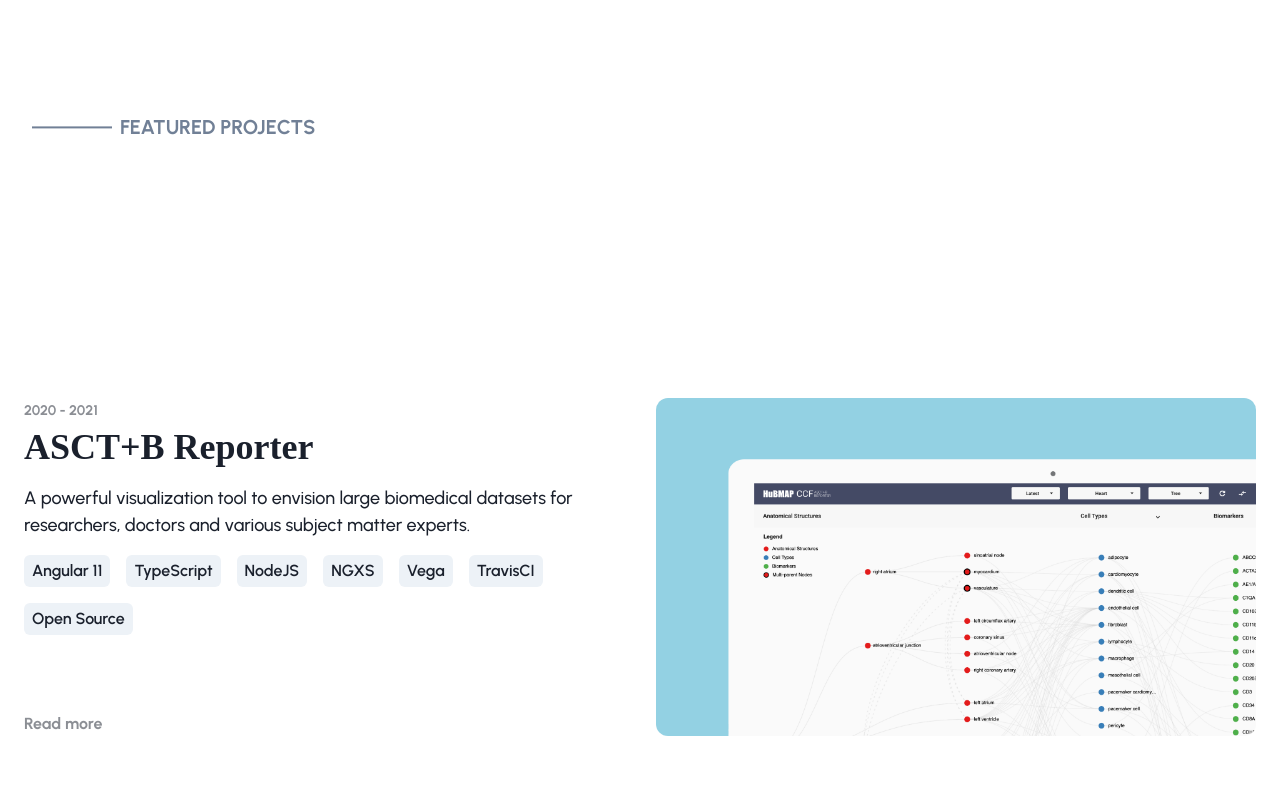
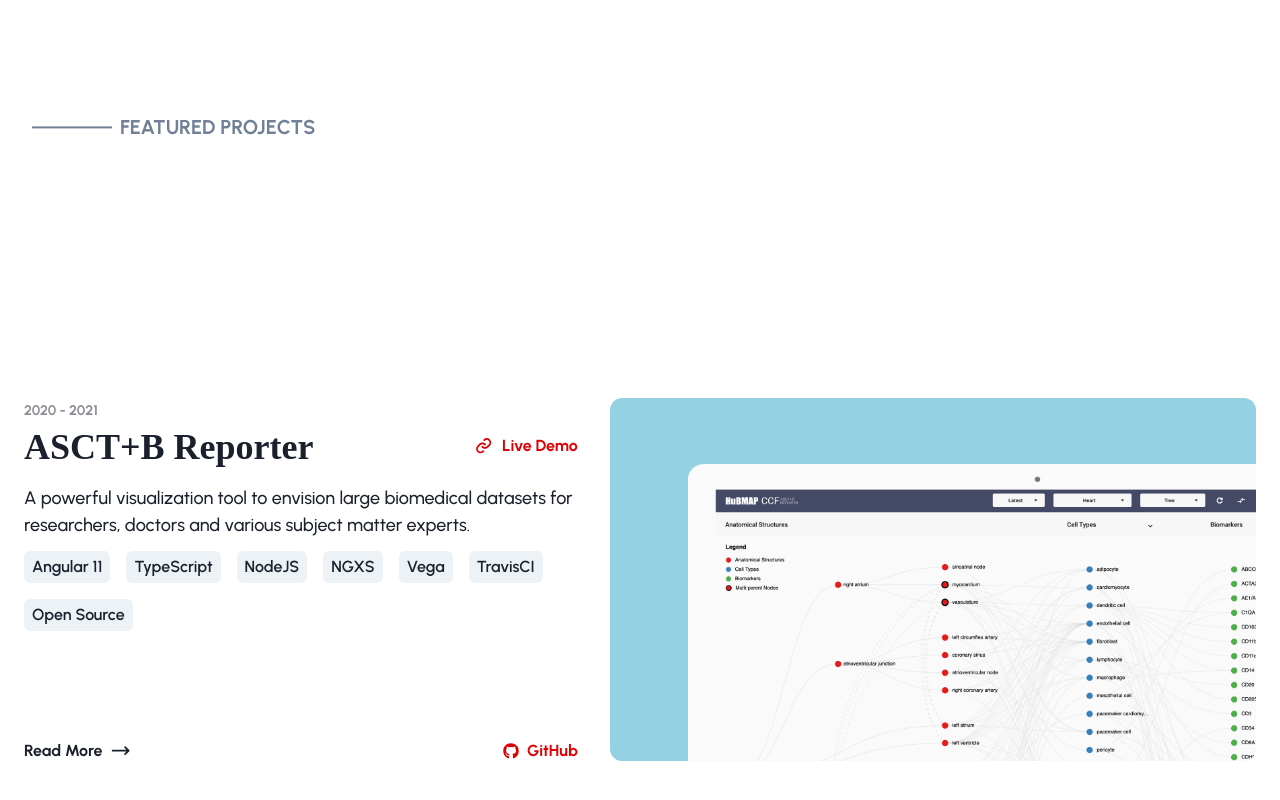
Before and after one commit to hrishikeshpaul/portfolio-template-v2, a React (Create React App) app: page / in a window 1280 px wide. Shown: the part 868-1668 px from the top of the page. Built offline with nearby package versions, Linux system fonts and the light colour scheme.

Commit message:
chore: updated feature card

```diff
--- a/src/pages/featured-projects/featured-project-card/FeaturedProjectCard.tsx
+++ b/src/pages/featured-projects/featured-project-card/FeaturedProjectCard.tsx
@@ -1,6 +1,7 @@
 import { FC } from "react";
 
-import { Badge, Box, Flex, Heading, HStack, Image, Text } from "@chakra-ui/react";
+import { Badge, Box, Button, Flex, Heading, HStack, Image, Text } from "@chakra-ui/react";
+import { ArrowRightIcon, GitHubIcon, LinkIcon } from "utils/Icons";
 
 interface Props {
     id: string;
@@ -40,11 +41,16 @@ export const FeaturedProjectCard: FC<Props> = ({
                     <Text fontSize="sm" fontWeight="700" opacity="0.5" as="span">
                         {year}
                     </Text>
-                    <Heading pt="1">{title}</Heading>
-                    <Text fontSize="lg" py="4">
+                    <Flex justifyContent="space-between" alignItems="center">
+                        <Heading pt="1">{title}</Heading>
+                        <Button variant="link" leftIcon={<LinkIcon fontSize="16pt" />}>
+                            Live Demo
+                        </Button>
+                    </Flex>
+                    <Text fontSize="lg" pt="4">
                         {description}
                     </Text>
-                    <Flex pb="4" wrap="wrap" gap="4">
+                    <Flex py="3" wrap="wrap" gap="4">
                         {tags.map((tag) => (
                             <Badge
                                 textTransform="capitalize"
@@ -61,12 +67,17 @@ export const FeaturedProjectCard: FC<Props> = ({
                         ))}
                     </Flex>
                 </Box>
-                <Box fontWeight="700" opacity="0.5" as="span">
-                    Read more
-                </Box>
+                <Flex justifyContent="space-between">
+                    <Button variant="link" colorScheme="black" rightIcon={<ArrowRightIcon fontSize="16pt" />}>
+                        Read More
+                    </Button>
+                    <Button variant="link" leftIcon={<GitHubIcon />}>
+                        GitHub
+                    </Button>
+                </Flex>
             </Flex>
 
-            <Box flex={{ base: 1, lg: 0.6 }} pl={{ base: "0", lg: "8" }} pt={{ base: "8", lg: "0" }}>
+            <Box flex={{ base: 1, lg: 0.7 }} pl={{ base: "0", lg: "8" }} pt={{ base: "8", lg: "0" }}>
                 <Image borderRadius="xl" src={image} />
             </Box>
         </Flex>
--- a/src/theme/component-styles/ComponentStyles.ts
+++ b/src/theme/component-styles/ComponentStyles.ts
@@ -12,8 +12,15 @@ const ContainerStyles: ComponentStyleConfig = {
     },
 };
 
+const ButtonStyles: ComponentStyleConfig = {
+    baseStyle: {
+        fontWeight: "bold",
+    },
+};
+
 export const components = {
     Text: { ...TextStyles },
     Container: { ...ContainerStyles },
     Link: { ...TextStyles },
+    Button: { ...ButtonStyles },
 };
--- a/src/utils/Icons.tsx
+++ b/src/utils/Icons.tsx
@@ -1,2 +1,3 @@
-export { BsArrowRight as ArrowRightIcon } from "react-icons/bs";
+export { BiLink as LinkIcon } from "react-icons/bi";
 export { FaLinkedin as LinkedInIcon, FaGithub as GitHubIcon } from "react-icons/fa";
+export { HiOutlineArrowNarrowRight as ArrowRightIcon } from "react-icons/hi";
```
